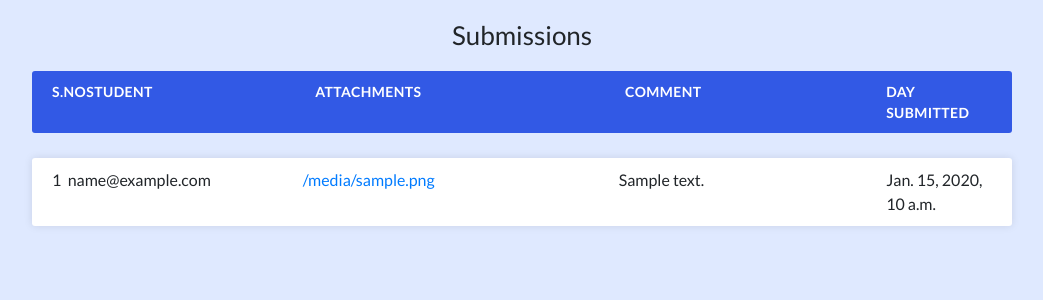
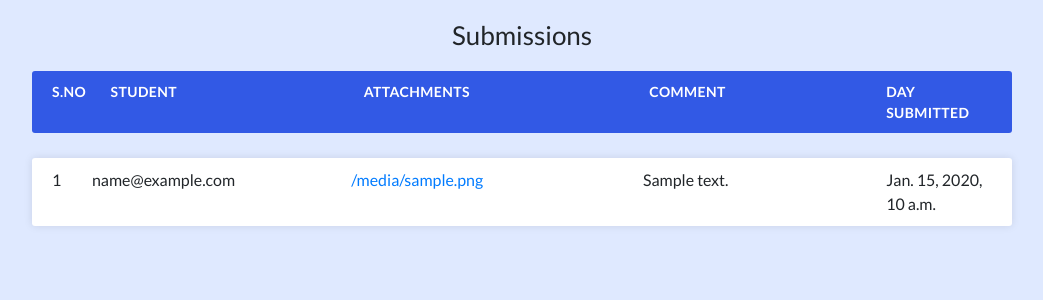
Before and after one commit to saksham117/Major_Project_Digital_Board, a Django app: template digitalBoardDjango/templates/classroom/viewSubmissions.html in a window 1280 px wide. Shown: the part 60-360 px from the top of the page, without its empty margins (118-1161 px from the left). Run offline with Django 3.2, Linux system fonts and the light colour scheme; a user stored in the database is signed in; tables that the repository leaves empty hold one stand-in row (values such as "Sample post"); the template is opened without the code that fills it: values that come from a table or form of the project are taken from there, most other values are stand-ins (such as "Sample title", 1, 10 or a date in 2020); some libraries are stand-ins or nearby versions.

Commit message:
Stable build 15-05-22

```diff
--- a/digitalBoardDjango/classRoom/urls.py
+++ b/digitalBoardDjango/classRoom/urls.py
@@ -25,6 +25,4 @@ urlpatterns = [
     path('classroomcontent/<str:classId>/videoLectures/<str:videoId>/', views.video, name='video'),
 
 
-
-
 ]
--- a/digitalBoardDjango/digitalBoardDjango/urls.py
+++ b/digitalBoardDjango/digitalBoardDjango/urls.py
@@ -26,5 +26,4 @@ urlpatterns = [
     path('accounts/', include('allauth.urls')),
     path('logout', LogoutView.as_view(),name = 'logout'),
 
-
 ]
--- a/digitalBoardDjango/static/css/classroom/table.css
+++ b/digitalBoardDjango/static/css/classroom/table.css
@@ -36,10 +36,11 @@
   }
   .responsive-table .col-1 {
     flex-basis: 1%;
-    margin-right: -10%;
+    margin-right: -5%;
   }
   .responsive-table .col-2 {
     flex-basis: 40%;
+    margin-right: 5%;
 
   }
   .responsive-table .col-3 {
```
Also changed, not shown: digitalBoardDjango/classRoom/forms.py (line endings or trailing spaces), digitalBoardDjango/classRoom/views.py (line endings or trailing spaces), digitalBoardDjango/digitalBoardDjango/settings.py (line endings or trailing spaces).
